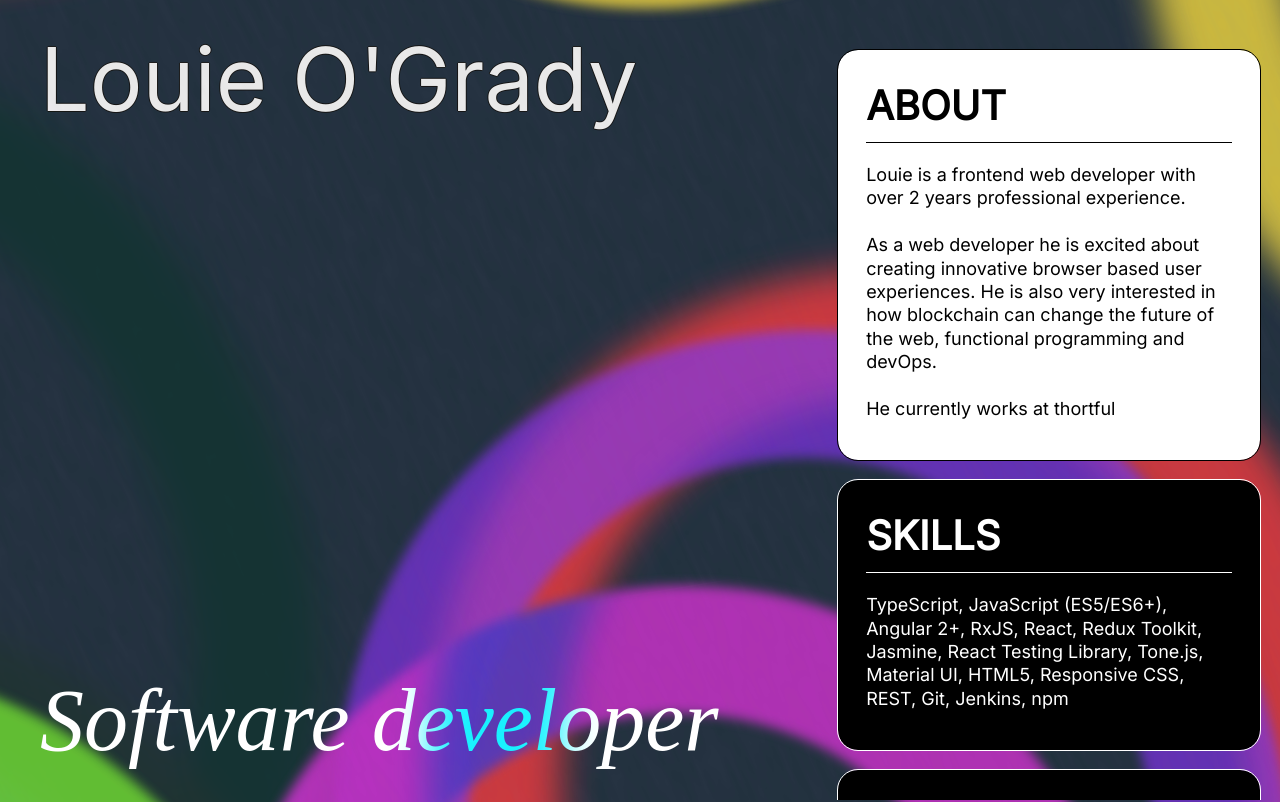
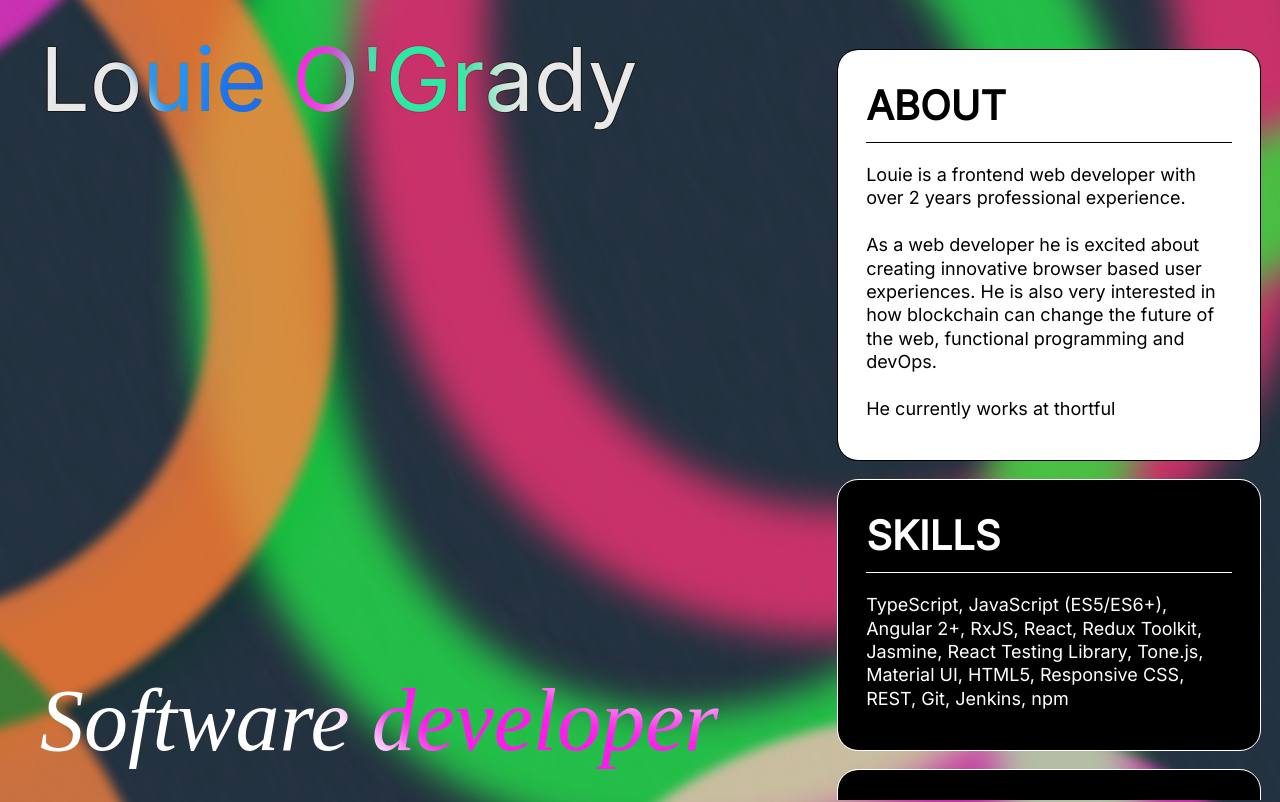
Before and after one commit to louieogrady/web2, a React (Create React App) app: page / in a window 1280 px wide. Shown: the top 802 px of the page. Built offline with nearby package versions, Linux system fonts and the light colour scheme.

Commit message:
Reduce number of characters floating in the animated background

```diff
--- a/src/index.scss
+++ b/src/index.scss
@@ -83,7 +83,7 @@ body::before {
 }
 
 body::after {
-  @include dots2(12);
+  @include dots2(8);
   animation-duration: 43s;
   animation-delay: -32s;
 }
@@ -95,7 +95,7 @@ head::before {
 }
 
 head::after {
-  @include dots(8);
+  @include dots(5);
   animation-duration: 41s;
   animation-delay: -39s;
 }
```
